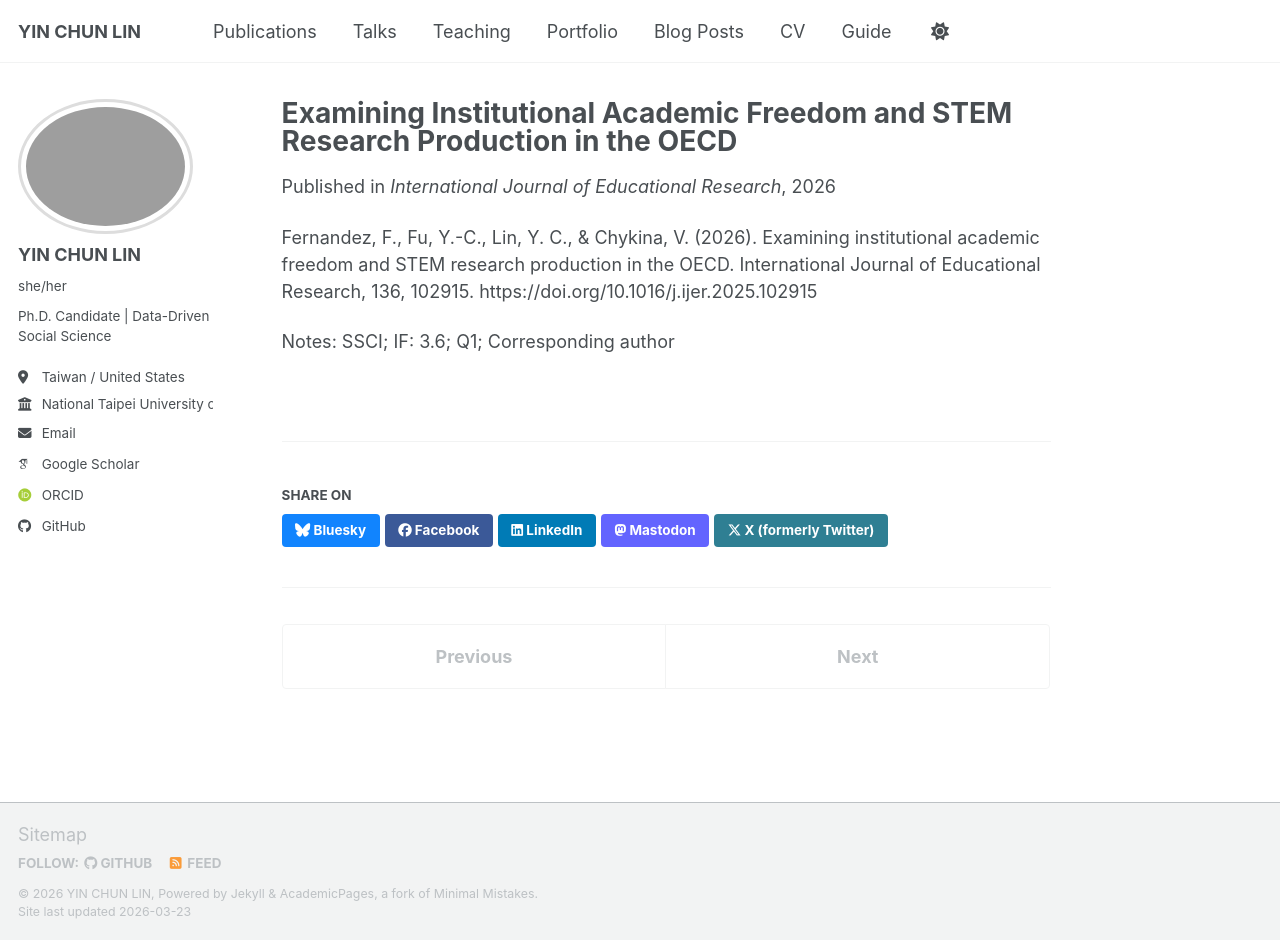
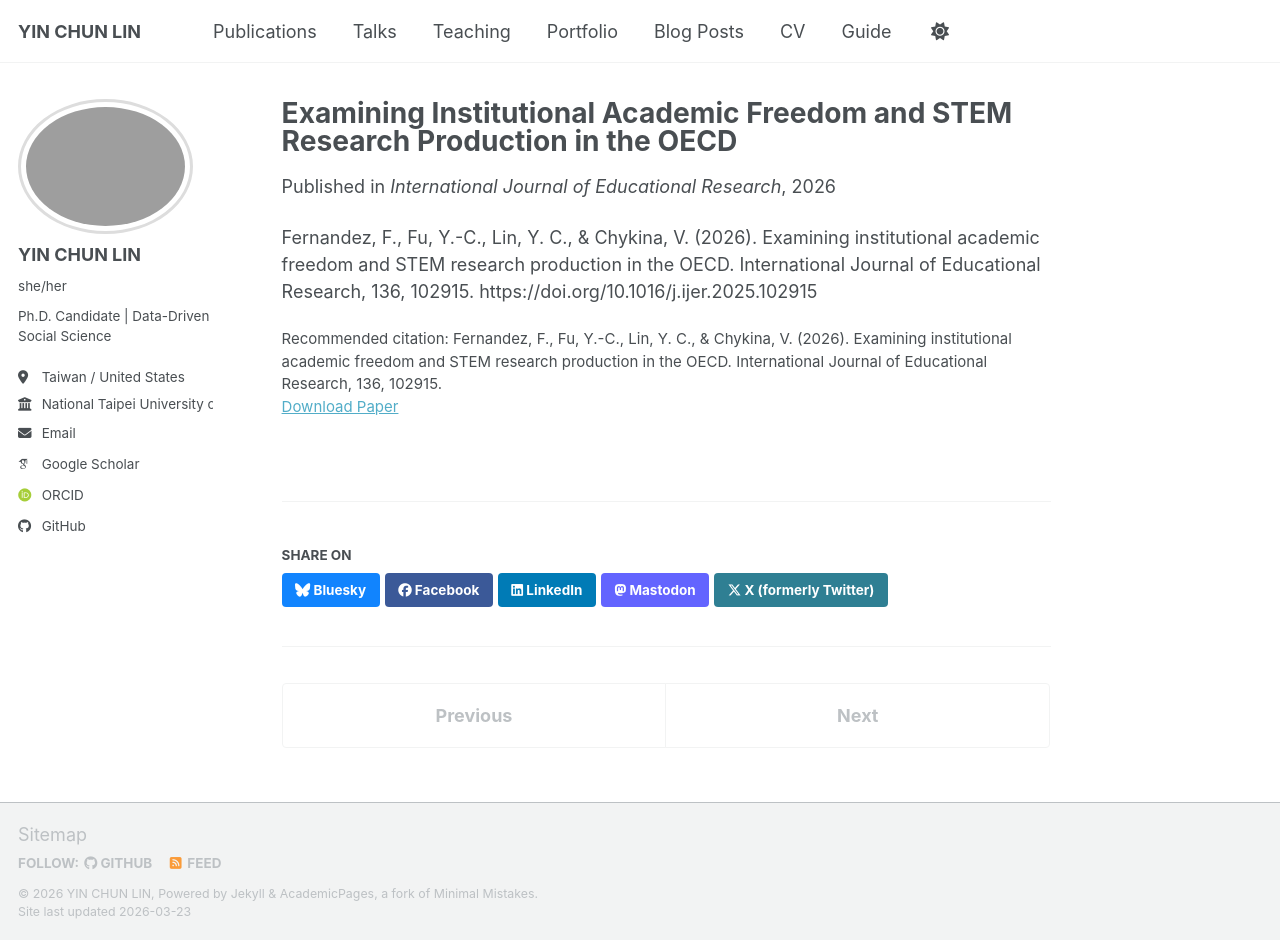
Before and after one commit to Christina0824/yinchun.github.io, a Jekyll site: the page built from _publications/2026-01-01-paper-title-number-1.md, in a window 1280 px wide and 940 px high. Built offline with Jekyll 4.4.1, drawn with Linux system fonts in a browser that asks for light colours; some web fonts are replaced; a script bundle is joined from its source files by our own code; library files that are not in the unit come from our copies.

Commit message:
Change category to journal articles and update citation
Updated the publication details to reflect the correct category and added citation and notes.

```diff
--- a/_publications/2026-01-01-paper-title-number-1.md
+++ b/_publications/2026-01-01-paper-title-number-1.md
@@ -1,16 +1,14 @@
 ---
 title: "Examining Institutional Academic Freedom and STEM Research Production in the OECD"
 collection: publications
-category: manuscripts
+category: journal articles
 permalink: /publication/2026-ijer-academic-freedom
 date: 2026-01-01
 venue: "International Journal of Educational Research"
+citation: "Fernandez, F., Fu, Y.-C., Lin, Y. C., & Chykina, V. (2026). Examining institutional academic freedom and STEM research production in the OECD. International Journal of Educational Research, 136, 102915."
+excerpt: "SSCI | IF: 3.6 | Q1 | Corresponding author"
 paperurl: "https://doi.org/10.1016/j.ijer.2025.102915"
+notes: "SSCI; IF: 3.6; Q1; Corresponding author"
 ---
 
-Fernandez, F., Fu, Y.-C., Lin, Y. C., & Chykina, V. (2026).
-Examining institutional academic freedom and STEM research production in the OECD.
-International Journal of Educational Research, 136, 102915.
-https://doi.org/10.1016/j.ijer.2025.102915
-
-Notes: SSCI; IF: 3.6; Q1; Corresponding author
+Fernandez, F., Fu, Y.-C., Lin, Y. C., & Chykina, V. (2026). Examining institutional academic freedom and STEM research production in the OECD. International Journal of Educational Research, 136, 102915. https://doi.org/10.1016/j.ijer.2025.102915
```
